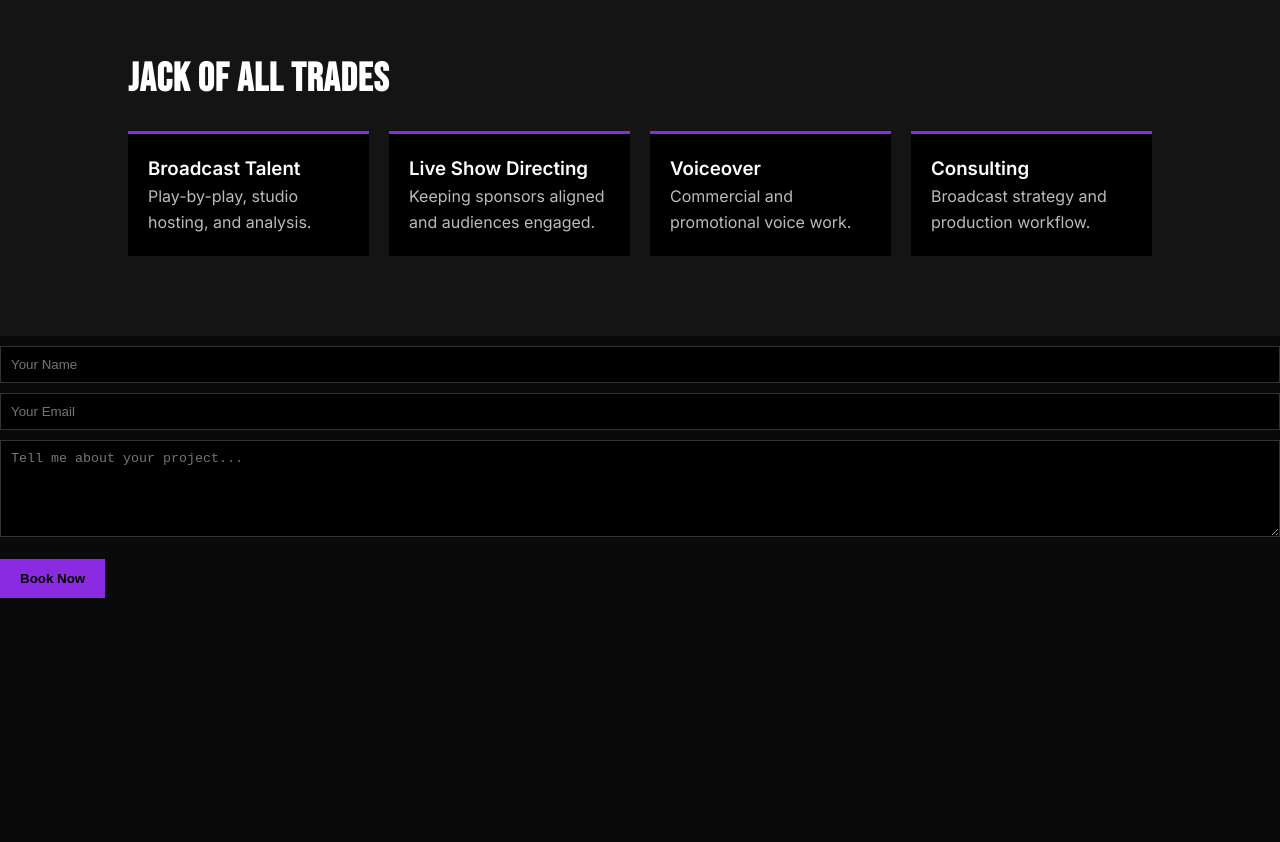
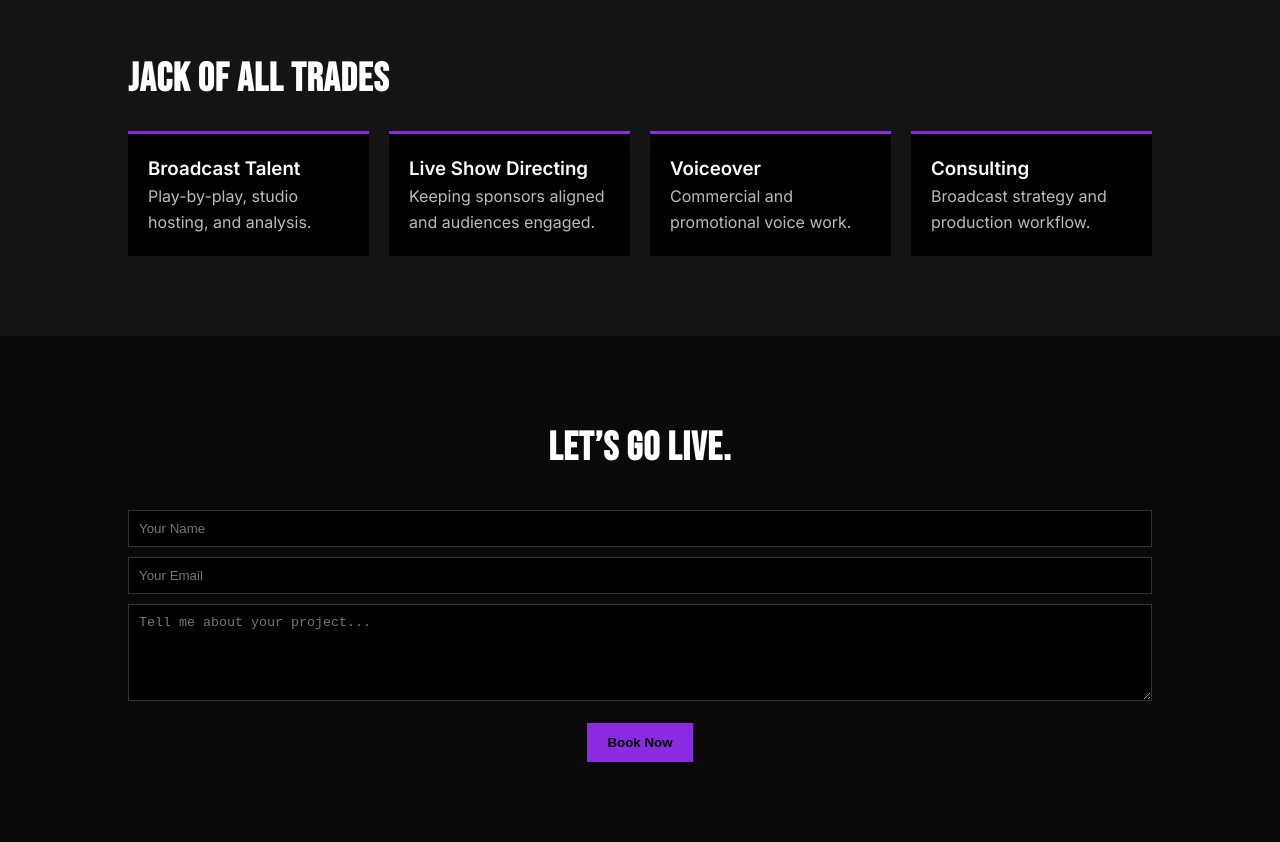
Before and after one commit to dgstyles23/David_Styles_Talent_Page, a plain HTML site: page index.html in a window 1280 px wide. Shown: the part 4056-4898 px from the top of the page. Before the commit the page ends 4654 px from the top, so only its background shows below. Drawn offline with Linux system fonts and the light colour scheme.

Commit message:
Update index.html
Put the title back in on the contact portion of the code

```diff
--- a/index.html
+++ b/index.html
@@ -367,6 +367,9 @@
 </section>
 
 <!-- CONTACT -->
+<section id="contact" class="contact">
+  <h2>LET’S GO LIVE.</h2>
+
 <form action="https://formspree.io/f/xbdplnly" method="POST">
 
   <input type="text" name="name" placeholder="Your Name" required>
```
